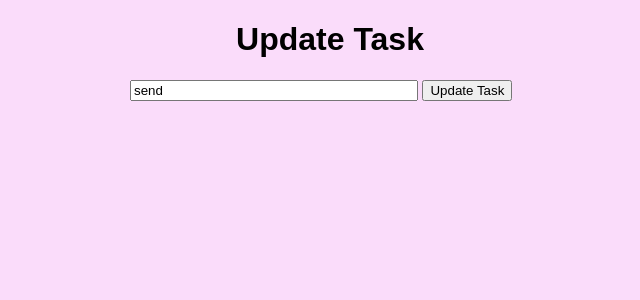
After one commit to KvModi/TaskList, a Flask app: page /update/1 in a window 1280 px wide. The commit adds this page. Shown: the top 300 px of the page, without its empty margins (310-950 px from the left). Run offline with Flask 3, Linux system fonts and the light colour scheme; data comes from the database, SQL or seed files in the repository; both versions use the stored data as it was after the commit.

Commit message:
adding update feature to the list

```diff
--- a/app.py
+++ b/app.py
@@ -46,5 +46,20 @@ def delete(id):
      except:
         return "Could not delete the task"
 
+@app.route('/update/<int:id>', methods=['POST','GET'])
+def update(id):
+     task_to_update = Todo.query.get_or_404(id)
+
+     if  request.method == "POST":
+        task_to_update.content = request.form['content']
+
+        try:
+            db.session.commit()
+            return redirect('/')
+        except:
+            return "Could not update the task"
+     else:
+        return render_template("update.html", task=task_to_update)
+
 if __name__ == "__main__":
     app.run(debug=True)
--- a/templates/index.html
+++ b/templates/index.html
@@ -7,6 +7,9 @@
 {% block body%}
 <div class= "content">
     <h1 style="text-align: center">Task Master</h1>
+    {%if tasks|length<1%}
+    <h4 style="text-align: center"> There are no task. Create a new task below</h4>
+    {% else %}
     <table>
         <tr>
             <th>Task</th>
@@ -20,11 +23,12 @@
                 <td>
                     <a href="/delete/{{task.id}}">Delete</a>
                     <br>
-                    <a href="">Update</a>
+                    <a href="/update/{{task.id}}">Update</a>
                 </td>
             </tr>
         {% endfor %}
     </table>
+    {% endif %}
     <form action='/' method='POST'>
         <input type = "test" name= "content" id="content">
         <input type = "submit" value = "Add Task">
--- /dev/null
+++ b/templates/update.html
@@ -0,0 +1,16 @@
+{% extends "base.html" %}
+
+{% block head%}
+<title>Update Task Master</title>
+{% endblock %}
+
+{% block body%}
+<div class= "content">
+    <h1 style="text-align: center">Update Task </h1>
+    <div class= "form">
+    <form action='/update/{{task.id}}' method='POST'>
+        <input type = "test" name= "content" id="content" value={{task.content}}>
+        <input type = "submit" value = "Update Task">
+    </form></div>
+</div>
+{% endblock %}
```
Also changed, not shown: instance/test.db.
